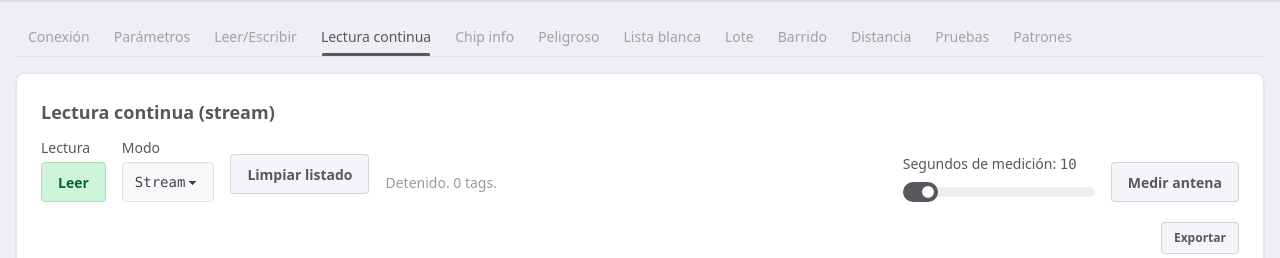
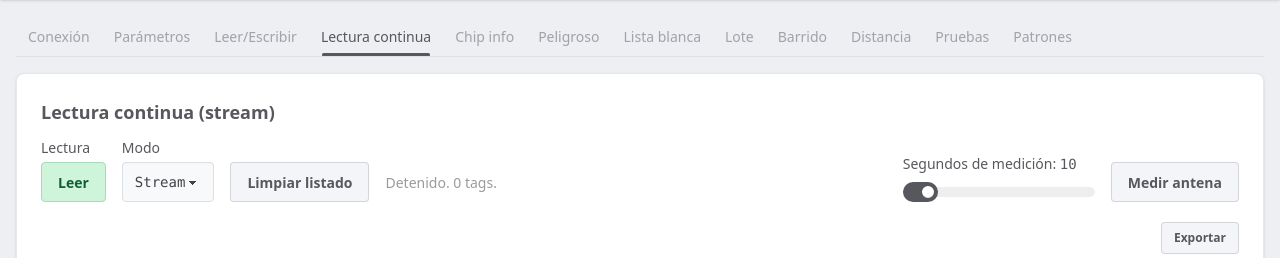
Before and after one commit to Jeanjo1310/RU5600-usb-app, a Flask app: page /activa in a window 1280 px wide. Shown: the part 64-322 px from the top of the page. Run offline with Flask 3, Linux system fonts and the light colour scheme; data that the repository does not hold is empty; style sheets or scripts are compiled from the project's sources.

Commit message:
fix(activa): alinear boton Limpiar con el resto

```diff
--- a/web/templates/activa.html
+++ b/web/templates/activa.html
@@ -12,7 +12,7 @@
       <label class="block text-sm mb-1" for="aMode">Modo</label>
       <select id="aMode" class="select select-bordered"><option value="active">Stream</option><option value="answer">Dirigido</option></select>
     </div>
-    <div class="pb-2"><button id="aClear" class="btn btn-outline">Limpiar listado</button></div>
+    <div><button id="aClear" class="btn btn-outline">Limpiar listado</button></div>
     <div class="pb-2"><span id="astatus" class="text-sm text-base-content/60">Detenido.</span></div>
     <span class="flex-1"></span>
     <div title="Benchmark: lee N segundos y reporta detecciones y lecturas/s. Sirve para probar alcance/antena.">
```
